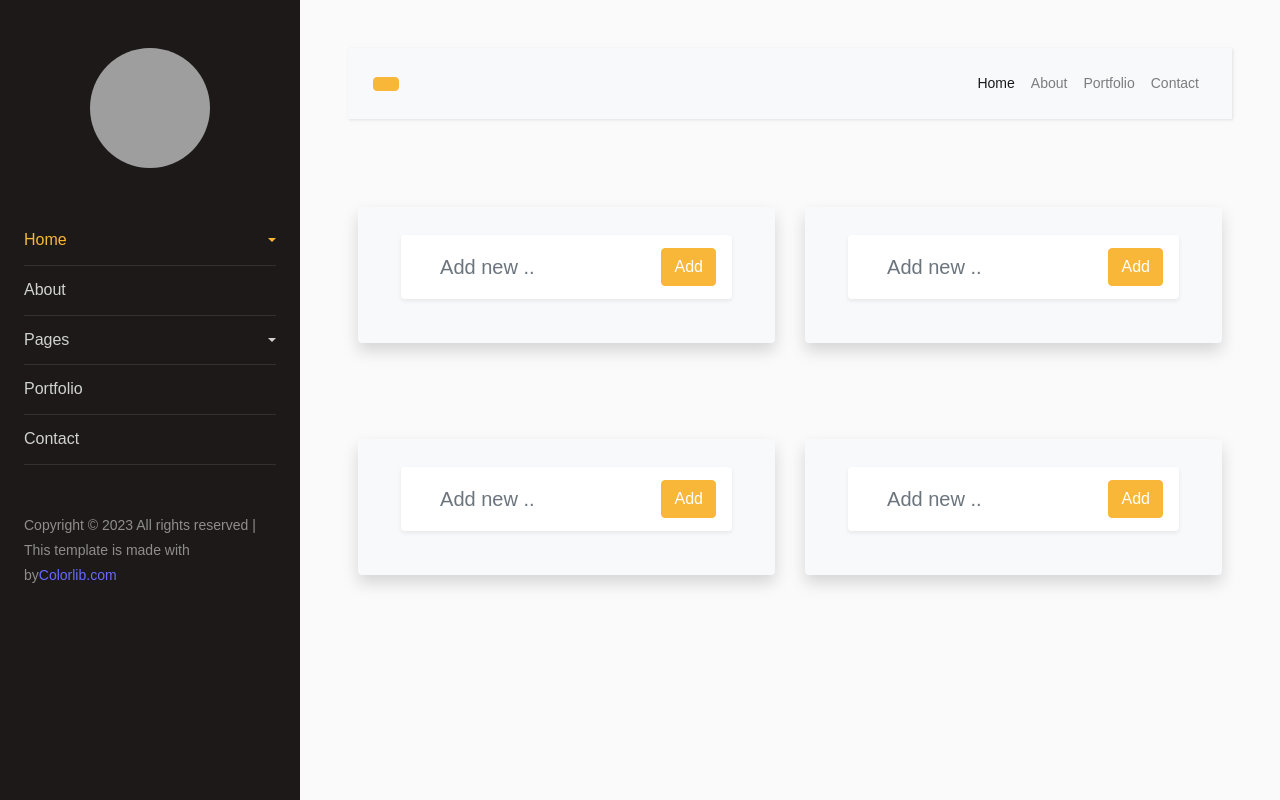
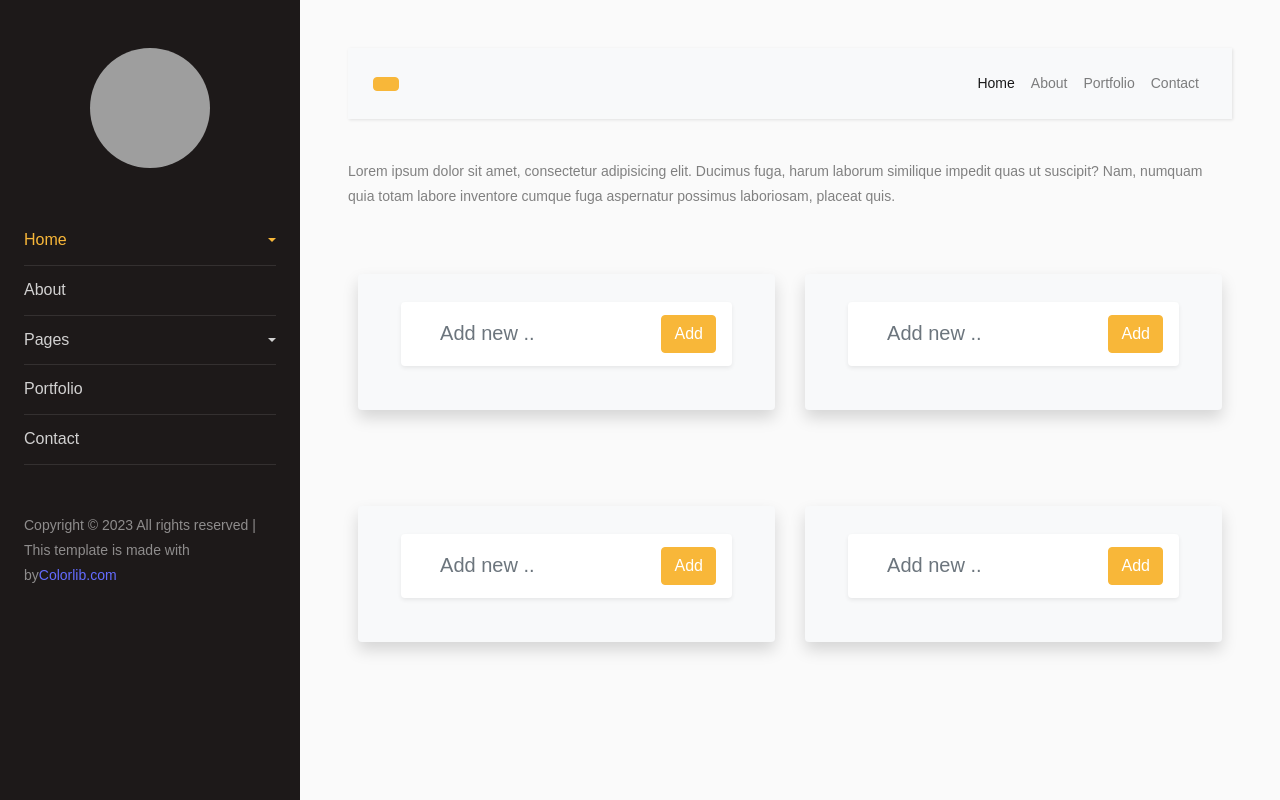
Before and after one commit to haniladjamba/final-project, a React app: page / in a window 1280 px wide. Built offline with nearby package versions, Linux system fonts and the light colour scheme; grey boxes are pictures that could not be loaded; the HTML template or start-up script is replaced by a standard one.

Commit message:
fixing flexing problem by adding paragrafs

```diff
--- a/src/App.jsx
+++ b/src/App.jsx
@@ -1,6 +1,7 @@
 import "./assets/style.css";
 import { useState } from "react";
 import TodoApp from "./todoapp";
+import TodoApp1 from "./todoapp1";
 
 
 
@@ -117,7 +118,7 @@ function App() {
               <div
                 className="navbar-collapse collapse"
                 id="navbarSupportedContent"
-                style={{}}
+
               >
                 <ul className="nav navbar-nav ml-auto">
                   <li className="nav-item active">
@@ -144,6 +145,7 @@ function App() {
               </div>
             </div>
           </nav>
+          <p>Lorem ipsum dolor sit amet, consectetur adipisicing elit. Ducimus fuga, harum laborum similique impedit quas ut suscipit? Nam, numquam quia totam labore inventore cumque fuga aspernatur possimus laboriosam, placeat quis.</p>
           <div>
             <div className="container">
               <div className="row gx-3 justify-content-center">
@@ -156,10 +158,10 @@ function App() {
               </div>
               <div className="row gx-3 justify-content-center">
                 <div className="col-md-6">
-                  <TodoApp />
+                  <TodoApp1 />
                 </div>
                 <div className="col-md-6">
-                  <TodoApp />
+                  <TodoApp1 />
                 </div>
               </div>
             </div>
--- /dev/null
+++ b/src/todoapp1.jsx
@@ -0,0 +1,72 @@
+import { useState } from 'react';
+
+const TodoApp1 = () => {
+  // Step 2: Create state variables
+  const [tasks, setTasks] = useState([]);
+  const [newTask, setNewTask] = useState('');
+
+  // Step 4: Input change handler
+  const handleInputChange = (event) => {
+    setNewTask(event.target.value);
+  };
+
+  // Step 5: Add task function
+  const addTask = () => {
+    if (newTask.trim() !== '') {
+      setTasks([...tasks, newTask]);
+      setNewTask('');
+    }
+  };
+
+  return (
+    <div className="container m-5 p-2 rounded mx-auto bg-light shadow">
+      {/* ... (unchanged code) */}
+      {/* Create todo section */}
+      <div className="row m-1 p-3">
+        <div className="col col-11 mx-auto">
+          <div className="row bg-white rounded shadow-sm p-2 add-todo-wrapper align-items-center justify-content-center">
+            <div className="col">
+              {/* Step 3: Input value and change handler */}
+              <input
+                className="form-control form-control-lg border-0 add-todo-input bg-transparent rounded"
+                type="text"
+                placeholder="Add new .."
+                value={newTask}
+                onChange={handleInputChange}
+              />
+            </div>
+            <div className="col-auto m-0 px-2 d-flex align-items-center">
+              {/* Step 7: Update button onClick */}
+              <button type="button" className="btn btn-primary" onClick={addTask}>
+                Add
+              </button>
+            </div>
+          </div>
+        </div>
+      </div>
+      {/* ... (unchanged code) */}
+      {/* Todo list section */}
+      <div className="row mx-1 px-5 pb-3 w-80">
+        <div className="col mx-auto">
+          {/* Step 6: Display the list of tasks */}
+          {tasks.map((task, index) => (
+            <div key={index} className="row px-3 align-items-center todo-item rounded">
+              <div className="col px-1 m-1 d-flex align-items-center">
+                <input
+                  type="text"
+                  className="form-control form-control-lg border-0 edit-todo-input bg-transparent rounded px-3"
+                  readOnly
+                  value={task}
+                  title={task}
+                />
+              </div>
+              {/* ... (other code for each task) */}
+            </div>
+          ))}
+        </div>
+      </div>
+    </div>
+  );
+};
+
+export default TodoApp1;
```
